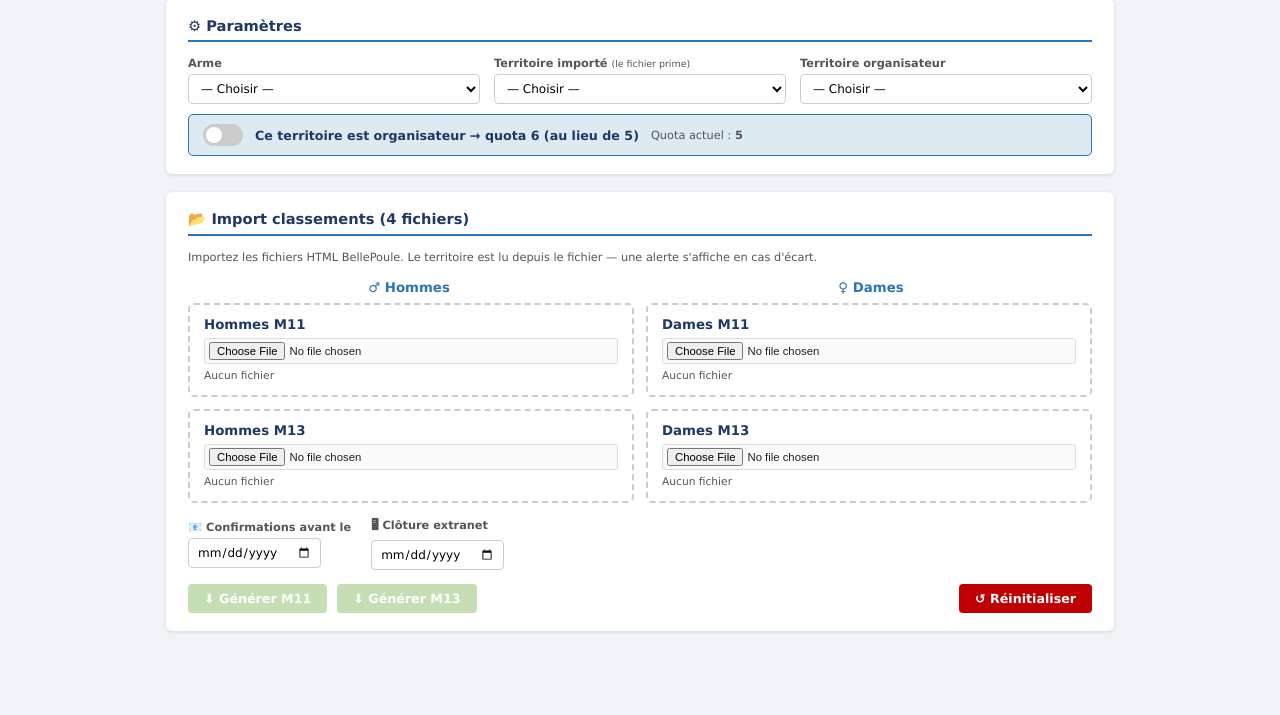
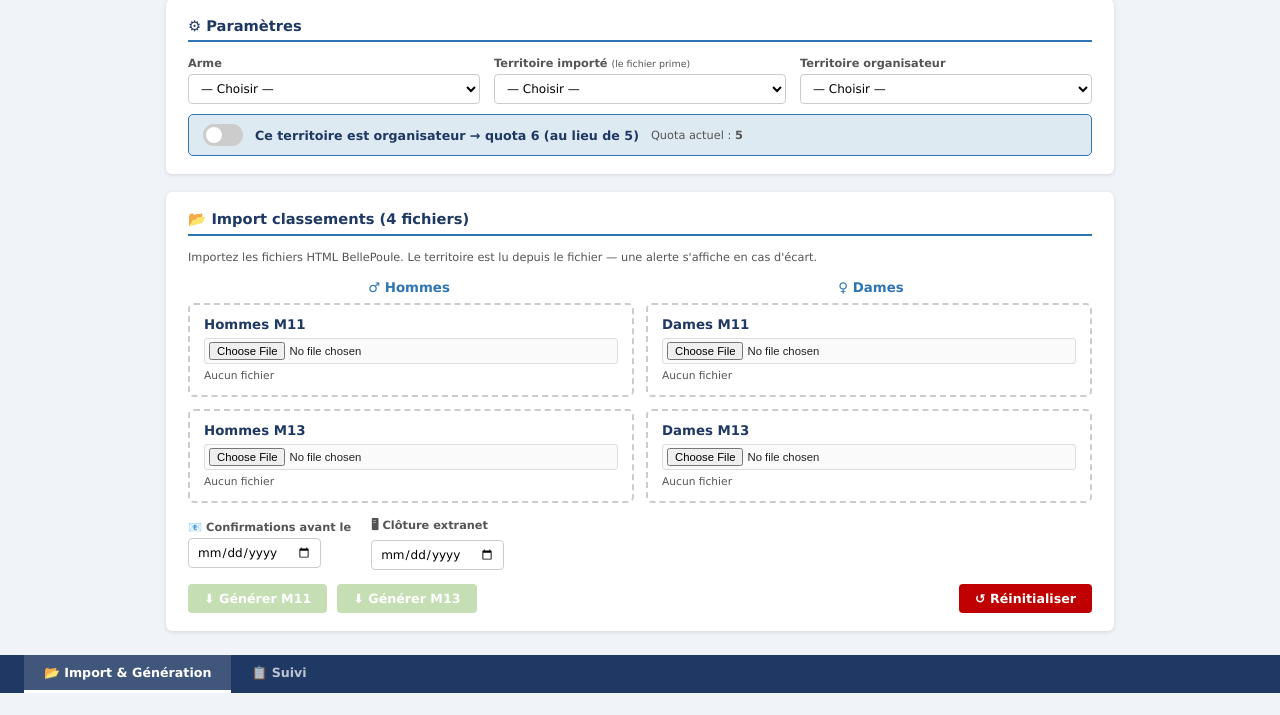
Before and after one commit to atrcrege-a11y/Portail-LREGE, a Flask app: page / in a window 1280 px wide. Shown: the part 85-800 px from the top of the page. Run offline with Flask 3, Linux system fonts and the light colour scheme.

Commit message:
Portail v7.4 - MAJ SELEC MASTER

```diff
--- a/SelecMaster/templates/index.html
+++ b/SelecMaster/templates/index.html
@@ -110,7 +110,7 @@
   </div>
 </header>
 
-<main>
+<div id="page-import"><main>
 
   <!-- Paramètres -->
   <div class="card">
@@ -487,6 +487,18 @@ function cacherErreur() {
 }
 </script>
 
+<!-- ══════════════════ BARRE DE NAVIGATION STATIQUE ══════════════════ -->
+<div id="nav-bar" style="background:#1F3864;padding:0 24px;display:flex;gap:0">
+  <button id="tab-import" onclick="afficherPage('import')"
+    style="background:rgba(255,255,255,.15);color:#fff;border:none;border-bottom:3px solid #fff;padding:10px 20px;cursor:pointer;font-size:9.5pt;font-family:Verdana,sans-serif;font-weight:bold">
+    📂 Import &amp; Génération
+  </button>
+  <button id="tab-suivi" onclick="afficherPage('suivi')"
+    style="background:transparent;color:rgba(255,255,255,.7);border:none;border-bottom:3px solid transparent;padding:10px 20px;cursor:pointer;font-size:9.5pt;font-family:Verdana,sans-serif;font-weight:bold">
+    📋 Suivi
+  </button>
+</div>
+
 <!-- ══════════════════════════════════════════════════════ ONGLET SUIVI -->
 <div id="page-suivi" style="display:none">
 <main style="max-width:980px;margin:24px auto;padding:0 16px">
@@ -604,33 +616,33 @@ let pageActive = 'import';
 
 function afficherPage(page) {
   pageActive = page;
+  // Pages
   document.getElementById('page-suivi').style.display = page === 'suivi' ? 'block' : 'none';
-  // La page import est gérée par le <main> existant
-  document.querySelector('main').style.display = page === 'import' ? 'block' : 'none';
-  document.querySelectorAll('.nav-tab').forEach(t => t.classList.toggle('active', t.dataset.page === page));
+  document.getElementById('page-import').style.display = page === 'import' ? 'block' : 'none';
+  // Onglets
+  const tabImport = document.getElementById('tab-import');
+  const tabSuivi  = document.getElementById('tab-suivi');
+  if (tabImport && tabSuivi) {
+    if (page === 'import') {
+      tabImport.style.background = 'rgba(255,255,255,.15)';
+      tabImport.style.borderBottom = '3px solid #fff';
+      tabImport.style.color = '#fff';
+      tabSuivi.style.background = 'transparent';
+      tabSuivi.style.borderBottom = '3px solid transparent';
+      tabSuivi.style.color = 'rgba(255,255,255,.7)';
+    } else {
+      tabSuivi.style.background = 'rgba(255,255,255,.15)';
+      tabSuivi.style.borderBottom = '3px solid #fff';
+      tabSuivi.style.color = '#fff';
+      tabImport.style.background = 'transparent';
+      tabImport.style.borderBottom = '3px solid transparent';
+      tabImport.style.color = 'rgba(255,255,255,.7)';
+    }
+  }
   if (page === 'suivi') svCharger();
 }
 
-// Ajouter la barre de navigation
-document.addEventListener('DOMContentLoaded', () => {
-  const nav = document.createElement('div');
-  nav.style.cssText = 'background:#1F3864;padding:0 24px;display:flex;gap:0';
-  nav.innerHTML = `
-    <button class="nav-tab active" data-page="import" onclick="afficherPage('import')"
-      style="background:rgba(255,255,255,.15);color:#fff;border:none;padding:10px 20px;cursor:pointer;font-size:9.5pt;font-family:Verdana,sans-serif;font-weight:bold;border-bottom:3px solid #fff">
-      📂 Import & Génération
-    </button>
-    <button class="nav-tab" data-page="suivi" onclick="afficherPage('suivi')"
-      style="background:transparent;color:rgba(255,255,255,.7);border:none;padding:10px 20px;cursor:pointer;font-size:9.5pt;font-family:Verdana,sans-serif;font-weight:bold;border-bottom:3px solid transparent">
-      📋 Suivi
-    </button>`;
-  document.querySelector('header').after(nav);
-  // Style hover tabs
-  nav.querySelectorAll('.nav-tab').forEach(t => {
-    t.addEventListener('mouseenter', () => { if(!t.classList.contains('active')) t.style.background='rgba(255,255,255,.08)'; });
-    t.addEventListener('mouseleave', () => { if(!t.classList.contains('active')) t.style.background='transparent'; });
-  });
-});
+
 
 // ── Suivi ─────────────────────────────────────────────────────────────────────
 function svArmeUrl() {
--- a/portail.py
+++ b/portail.py
@@ -5,7 +5,7 @@ import os, sys, subprocess, threading, webbrowser, time, json, tempfile
 import urllib.request as urlreq
 from flask import Flask, render_template_string, jsonify, request, make_response
 
-VERSION_LOCALE = "7.3"
+VERSION_LOCALE = "7.4"
 VERSION_JSON_URL = "https://raw.githubusercontent.com/atrcrege-a11y/Portail-LREGE/main/version.json"
 
 app = Flask(__name__)
--- a/version.json
+++ b/version.json
@@ -1,4 +1,4 @@
 {
-  "version": "7.3",
-  "url": "https://github.com/atrcrege-a11y/Portail-LREGE/releases/download/v7.3/PortailLREGE_Setup_v7.3.exe"
+  "version": "7.4",
+  "url": "https://github.com/atrcrege-a11y/Portail-LREGE/releases/download/v7.4/PortailLREGE_Setup_v7.4.exe"
 }
```
Also changed, not shown: 2 other files.
